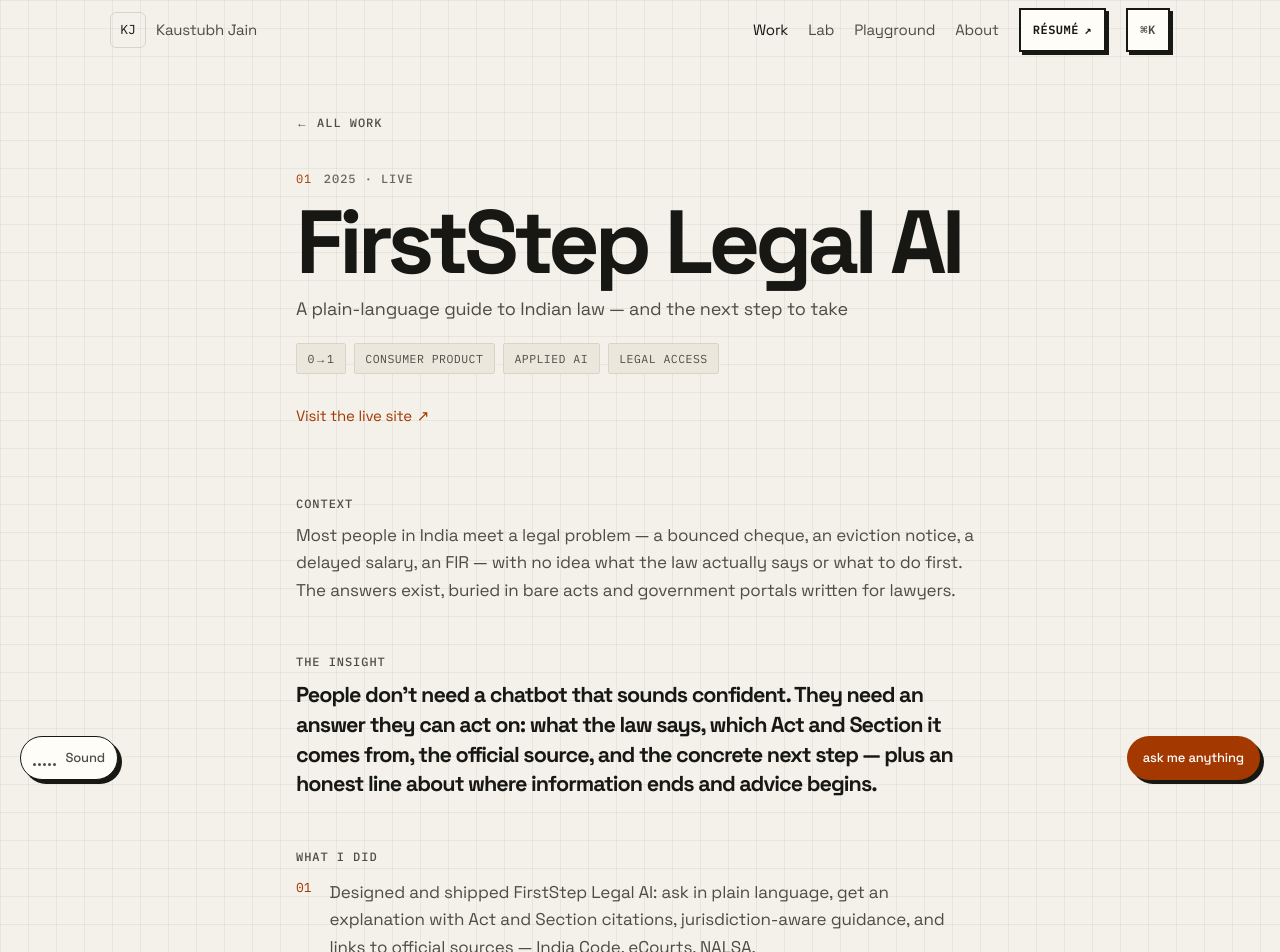
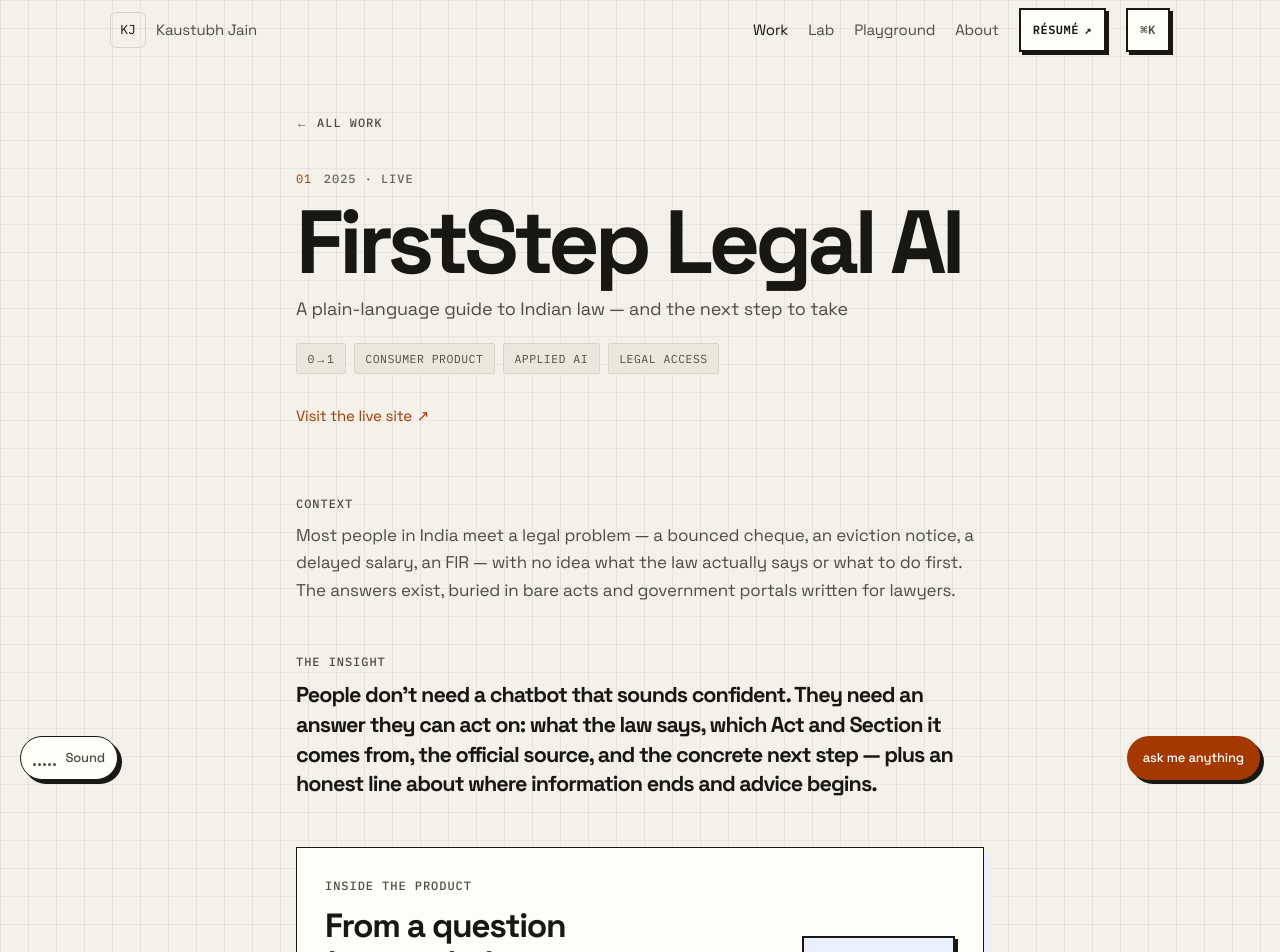
Before and after one commit to kaust1495/portfolio, a Next.js app: page /work/firststep in a window 1280 px wide. Shown: the top 952 px of the page. Built offline with nearby package versions, Linux system fonts and the light colour scheme.

Commit message:
feat: show approved flow only on FirstStep case study

```diff
--- a/app/work/[slug]/page.tsx
+++ b/app/work/[slug]/page.tsx
@@ -4,6 +4,7 @@ import { notFound } from "next/navigation";
 import { caseStudies } from "@/content/profile";
 import { routeMetadata } from "@/lib/seo";
 import { FadeIn } from "@/components/FadeIn";
+import { CaseFlow } from "@/components/work/CaseFlow";
 
 export function generateStaticParams() {
   return caseStudies.map((c) => ({ slug: c.id }));
@@ -77,6 +78,8 @@ export default async function CasePage({ params }: { params: Promise<{ slug: str
           <p className="font-display text-[1.35rem] leading-snug">{c.insight}</p>
         </FadeIn>
 
+        {c.id === "firststep" ? <CaseFlow /> : null}
+
         <FadeIn>
           <p className="label mb-3">What I did</p>
           <ul className="space-y-3">
```
